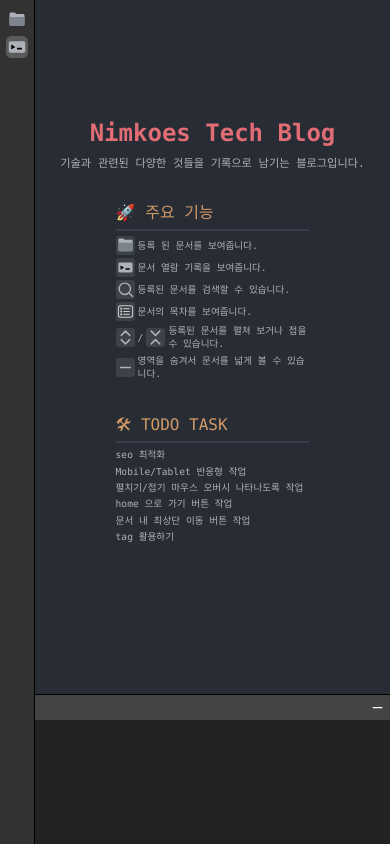
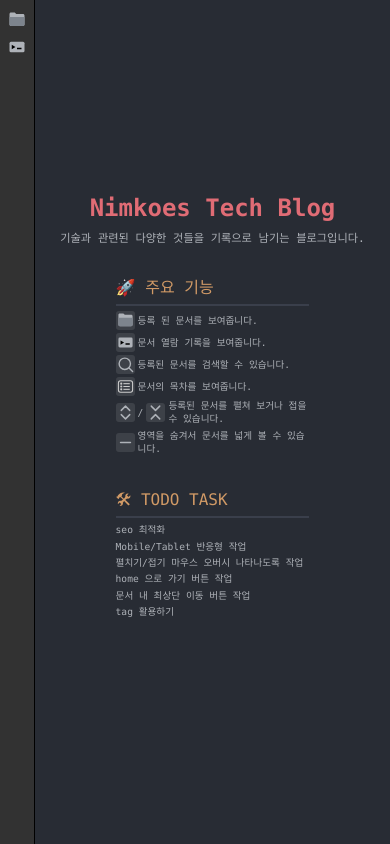
Before and after one commit to nimkoes/tech-blog, a Next.js app: page / in a window 390 px wide. Built offline with nearby package versions, Linux system fonts and the light colour scheme.

Commit message:
모바일 크기 정의

```diff
--- a/src/app/layout.tsx
+++ b/src/app/layout.tsx
@@ -9,7 +9,7 @@ import { useState } from "react";
 
 export default function RootLayout({ children }: Readonly<{ children: React.ReactNode }>) {
   const [isCategoryVisible, setIsCategoryVisible] = useState(false);
-  const [isLogVisible, setIsLogVisible] = useState(true);
+  const [isLogVisible, setIsLogVisible] = useState(false);
   const [logs, setLogs] = useState<string[]>([]);
 
   /* MD 파일 선택 시 로그 추가 */
```
